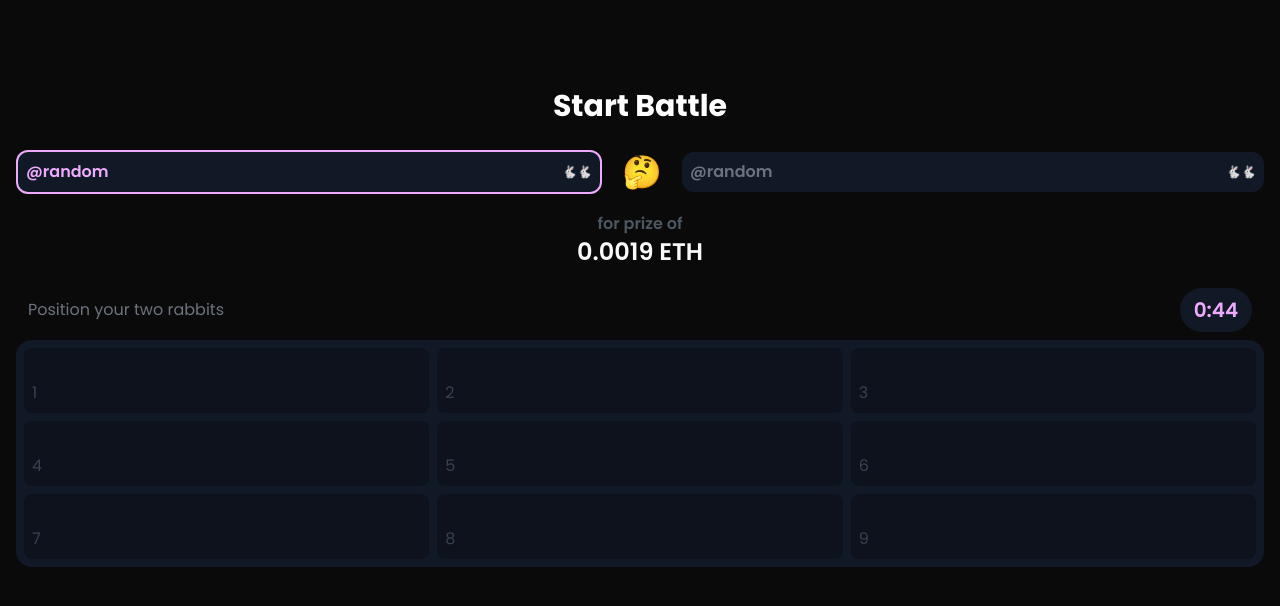
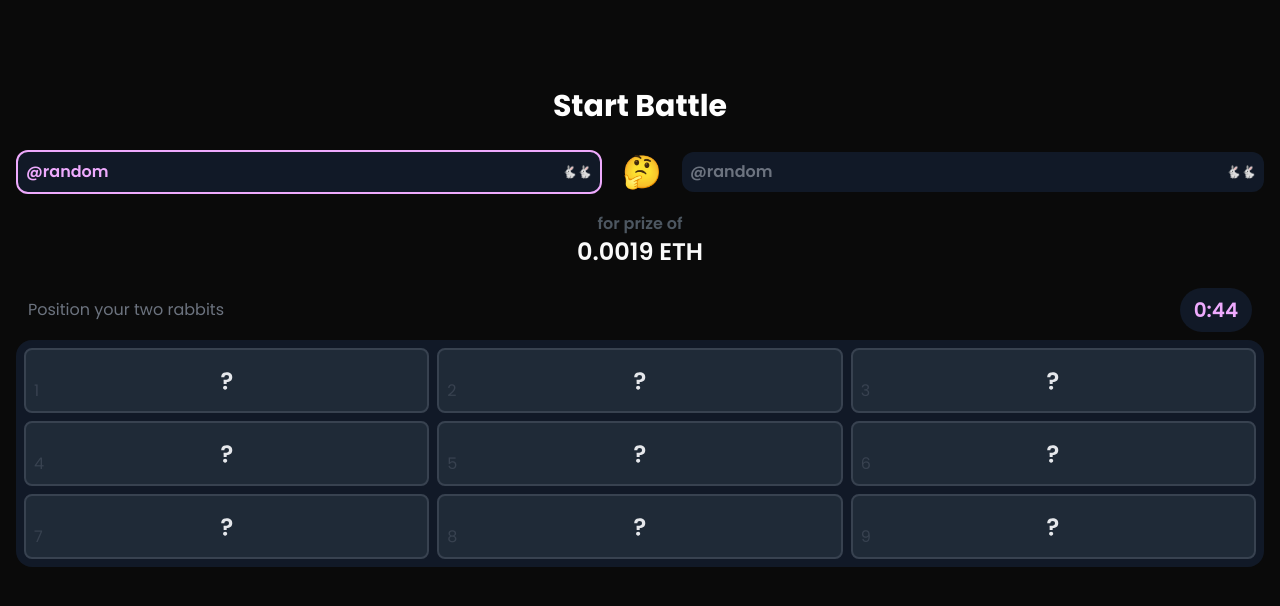
Before and after one commit to Space-zee/bunny-battle, a React (Vite) app in the folder client/: page /game/1 in a window 1280 px wide. Shown: the top 606 px of the page. Built offline with nearby package versions, Linux system fonts and the light colour scheme; what wagmi would draw is missing.

Commit message:
display correct board cell state

```diff
--- a/client/src/components/board/board-cell.tsx
+++ b/client/src/components/board/board-cell.tsx
@@ -9,7 +9,7 @@ import { $doGameState } from "@/core/models/game";
 
 type BoardCellState =
   | "default"
-  | "setRabbit"
+  | "rabbit"
   | "killedRabbit"
   | "enemyDefault"
   | "move"
@@ -21,7 +21,7 @@ interface BoardCellProps {
 }
 
 const cellInnerConfig: Partial<Record<BoardCellState, string | JSX.Element>> = {
-  setRabbit: "🐇",
+  rabbit: "🐇",
   killedRabbit: "❌🐇",
   enemyDefault: <QuestionMarkIcon />,
   move: <QuestionMarkIcon />,
@@ -34,26 +34,55 @@ const BoardCell = ({ index, onClick }: BoardCellProps) => {
   const cellState: BoardCellState = useMemo(() => {
     const cellCoordinates = gridIndexToCoordinates(index);
 
-    // User board
+    const moveByCoordinates = gameState.userMoves?.find((move) =>
+      compareCoordinates(cellCoordinates, move.coordinates)
+    );
 
+    // Set rabbits
     if (
-      gameState.stage === "setRabits" &&
+      (gameState.stage === "setRabits" ||
+        (gameState.stage === "gameStarted" && !gameState.isUserTurn)) &&
       gameState.userRabbitsPositions &&
       gameState.userRabbitsPositions.find((item) =>
         compareCoordinates(item, cellCoordinates)
       )
     ) {
-      return "setRabbit";
+      return "rabbit";
     }
 
-    // if ()
+    if (moveByCoordinates) {
+      // Kill
+      if (moveByCoordinates?.isHit) {
+        return "killedRabbit";
+      }
 
-    // Enemy board
+      // Miss
+      if (!moveByCoordinates?.isHit) {
+        return "miss";
+      }
+    }
 
-    // if (gameState.isUserTurn)
+    // Enemy turn
+    if (gameState.isUserTurn) {
+      if (
+        gameState.userMove &&
+        compareCoordinates(gameState.userMove, cellCoordinates)
+      ) {
+        return "move";
+      }
+
+      return "enemyDefault";
+    }
 
     return "default";
-  }, [gameState.stage, gameState.userRabbitsPositions, index]);
+  }, [
+    gameState.isUserTurn,
+    gameState.stage,
+    gameState.userMove,
+    gameState.userMoves,
+    gameState.userRabbitsPositions,
+    index,
+  ]);
 
   return (
     <div
@@ -61,7 +90,7 @@ const BoardCell = ({ index, onClick }: BoardCellProps) => {
         "w-full h-full relative rounded-lg flex justify-center items-center text-2xl",
         {
           "bg-gn-950": cellState === "default" || cellState === "miss",
-          "bg-gn-900 border-fuchisia-400 border-2": cellState === "setRabbit",
+          "bg-gn-900 border-fuchisia-400 border-2": cellState === "rabbit",
           "bg-gn-950 border-error-800 border-2": cellState === "killedRabbit",
           "bg-gn-800 border-gn-700 border-2": cellState === "enemyDefault",
           "bg-gn-800 border-fuchisia-400 border-2": cellState === "move",
--- /dev/null
+++ b/client/src/components/game/game-started.tsx
@@ -0,0 +1,32 @@
+import { Coordinates } from "@/core/models/game.types";
+import { Board } from "../board/board";
+import { useAtom } from "jotai";
+import { $doGameState } from "@/core/models/game";
+import { compareCoordinates } from "@/utils/math";
+
+const GameStarted = () => {
+  const [gameState, setGameState] = useAtom($doGameState);
+
+  const handleSelectCell = (coordinates: Coordinates) => {
+    if (!gameState.isUserTurn) {
+      return;
+    }
+
+    if (
+      (gameState.userMove &&
+        compareCoordinates(gameState.userMove, coordinates)) ||
+      (gameState.userMoves &&
+        gameState.userMoves.find((move) =>
+          compareCoordinates(move.coordinates, coordinates)
+        ))
+    ) {
+      return;
+    }
+
+    setGameState({ ...gameState, userMove: coordinates });
+  };
+
+  return <Board onClick={handleSelectCell} />;
+};
+
+export { GameStarted };
--- a/client/src/components/game/prepare-rabits.tsx
+++ b/client/src/components/game/prepare-rabits.tsx
@@ -2,10 +2,20 @@ import { useAtom } from "jotai";
 import { Board } from "../board/board";
 import { $doGameState } from "@/core/models/game";
 import { Coordinates } from "@/core/models/game.types";
+import { compareCoordinates } from "@/utils/math";
 const PrepareRabits = () => {
   const [gameState, setGameState] = useAtom($doGameState);
 
   const handleSetRabbit = (cooridnates: Coordinates) => {
+    if (
+      gameState.userRabbitsPositions &&
+      gameState.userRabbitsPositions.find((cell) =>
+        compareCoordinates(cell, cooridnates)
+      )
+    ) {
+      return;
+    }
+
     if (!gameState.userRabbitsPositions) {
       setGameState({ ...gameState, userRabbitsPositions: [cooridnates] });
     } else if (gameState.userRabbitsPositions.length === 1) {
--- a/client/src/components/pages/game.tsx
+++ b/client/src/components/pages/game.tsx
@@ -3,15 +3,30 @@ import { GameHeader } from "../game/game-header";
 import { Container } from "../general/container";
 import { PrepareRabits } from "../game/prepare-rabits";
 import TurnInfo from "../game/turn-info";
+import { useMemo } from "react";
+import { useAtomValue } from "jotai";
+import { $doGameState } from "@/core/models/game";
+import { GameStarted } from "../game/game-started";
 
 const Game = () => {
+  const gameState = useAtomValue($doGameState);
+
+  const renderBoard = useMemo(() => {
+    if (gameState.stage === "setRabits") {
+      return <PrepareRabits />;
+    }
+    if (gameState.stage === "gameStarted") {
+      return <GameStarted />;
+    }
+  }, [gameState.stage]);
+
   return (
     <Container className="flex flex-col items-center">
       <PageTitle>Start Battle</PageTitle>
       <GameHeader />
       <div className="w-full flex flex-col items-center justify-cente mt-5 gap-2">
         <TurnInfo />
-        <PrepareRabits />
+        {renderBoard}
       </div>
     </Container>
   );
--- a/client/src/core/models/game.ts
+++ b/client/src/core/models/game.ts
@@ -5,13 +5,22 @@ export const initialGameState: GameState = {
   prizePool: 0,
   winner: null,
   isUserTurn: true,
+  // isUserTurn: false,
   isUserRoom: false,
   enemyUsername: null,
   stage: "setRabits",
-  userRabbitsPositions: null,
-  action: null,
+  // stage: "gameStarted",
+  // userRabbitsPositions: null,
+  userRabbitsPositions: [
+    // { x: 1, y: 2 },
+    // { x: 0, y: 1 },
+  ],
+  userMove: null,
   enemyMoves: [],
-  userMoves: [],
+  userMoves: [
+    // { coordinates: { x: 1, y: 0 }, isHit: false, moveId: 0 },
+    // { coordinates: { x: 2, y: 0 }, isHit: true, moveId: 0 },
+  ],
 };
 
 export const $doGameState = atom<GameState>(initialGameState);
--- a/client/src/core/models/game.types.ts
+++ b/client/src/core/models/game.types.ts
@@ -23,7 +23,7 @@ export interface GameState {
   enemyUsername: string | null;
   isUserRoom: boolean; // One who create is true
   userRabbitsPositions: Coordinates[] | null;
-  action: Coordinates | null;
+  userMove: Coordinates | null;
   userMoves: Move[];
   enemyMoves: Move[];
 }
```
